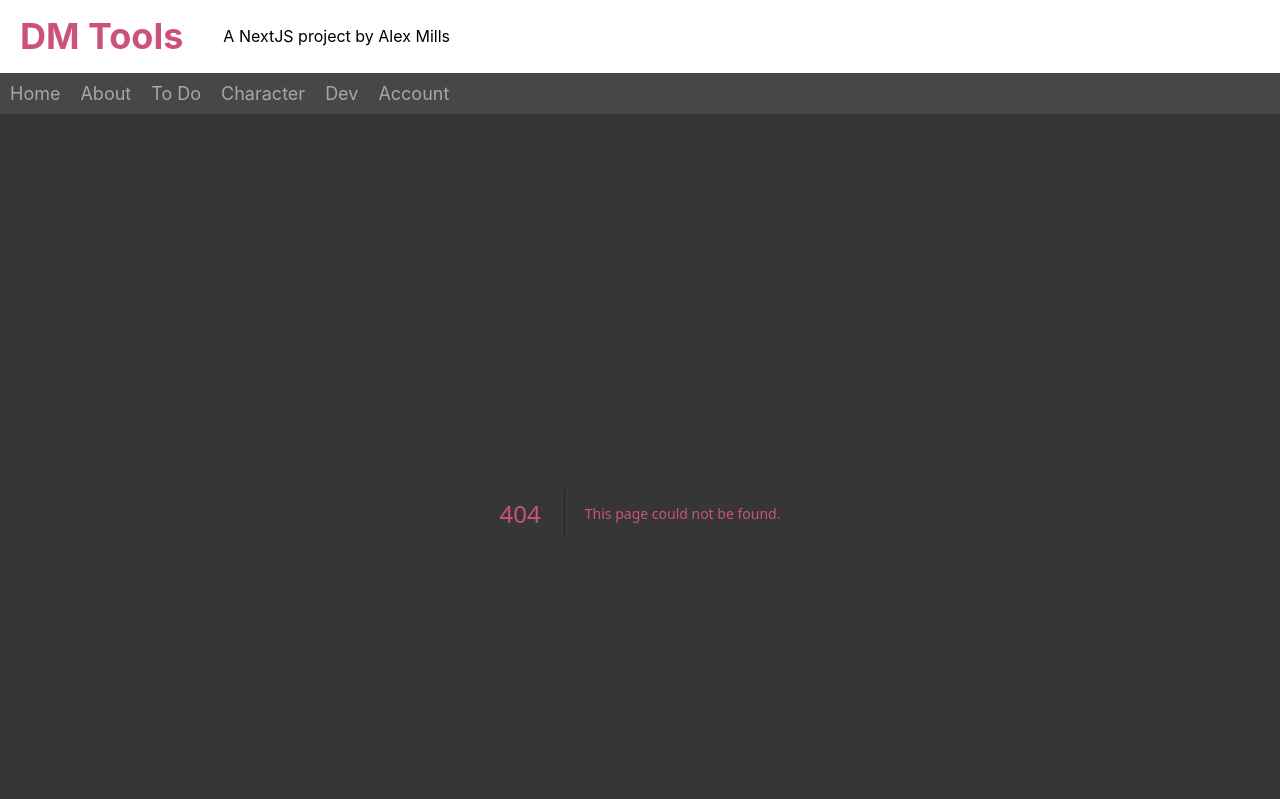
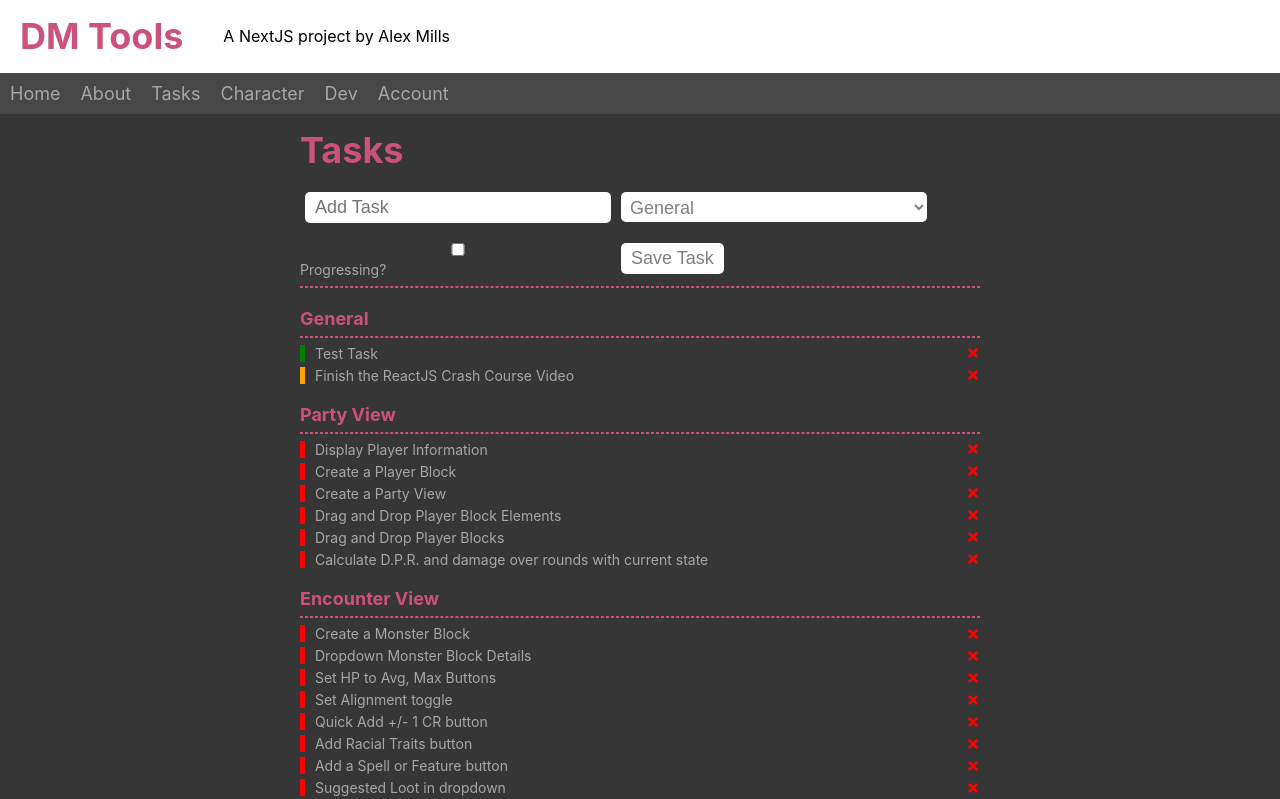
Before and after one commit to cardiacunicorn/dm-tools, a Next.js app: page /tasks in a window 1280 px wide. Before the commit this address had no page. Shown: the top 799 px of the page. Built offline with nearby package versions, Linux system fonts and the light colour scheme.

Commit message:
tasks/todo consistency

```diff
--- a/components/Nav.tsx
+++ b/components/Nav.tsx
@@ -12,7 +12,7 @@ const Nav = () => {
               <Link href="/about">About</Link>
             </li>
             <li className={navStyles.item}>
-              <Link href="/todo">To Do</Link>
+              <Link href="/tasks">Tasks</Link>
             </li>
             <li className={navStyles.item}>
               <Link href="/character">Character</Link>
--- a/pages/todo.tsx
+++ b/pages/tasks.tsx
@@ -1,10 +1,10 @@
 import { useState } from 'react'
-import styles from '../styles/Todo.module.scss'
+import styles from '../styles/Tasks.module.scss'
 import Button from '../components/Button'
 import TaskCategory from '../components/TaskCategory'
 import AddTask from '../components/AddTask'
 
-export default function Todo() {
+export default function Tasks() {
     const categoryLists: JSX.Element[] = []
     const categories = [
         'General',
@@ -375,8 +375,8 @@ export default function Todo() {
     })
 
     return (
-        <div>
-            <h1>To Do</h1>
+        <div id={styles.task_page}>
+            <h1>Tasks</h1>
             <AddTask onAdd={addTask} />
             <hr />
             {categoryLists}
```
